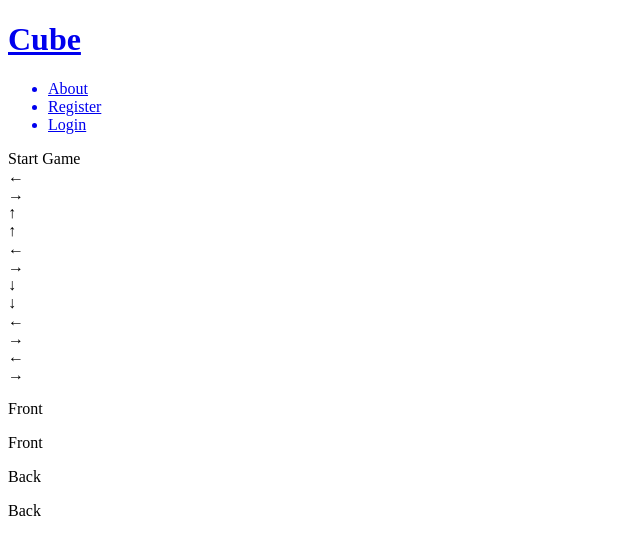
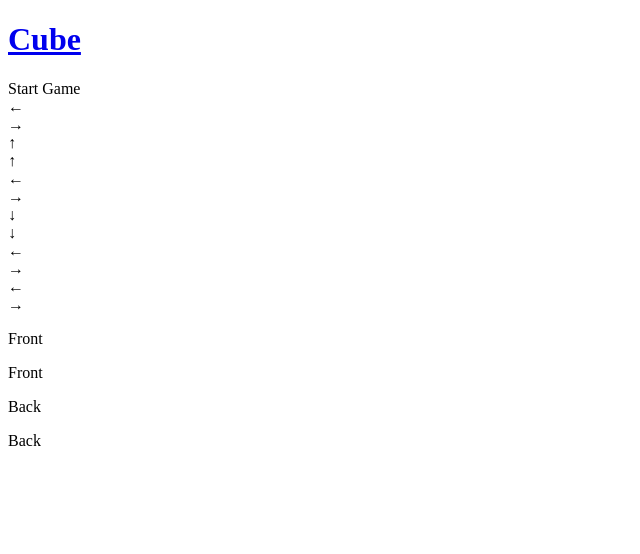
Before and after one commit to MaybeTed/Cube, a React app: page / in a window 1280 px wide. Shown: the top 554 px of the page, without its empty margins (0-640 px from the left). Built offline with nearby package versions, Linux system fonts and the light colour scheme; the HTML template or start-up script is replaced by a standard one.

Commit message:
removed unused links

```diff
--- a/src/components/Nav.js
+++ b/src/components/Nav.js
@@ -5,7 +5,13 @@ class Nav extends React.Component {
 	constructor() {
 		super();
 		this.state = {
+			winners: []
+		}
+	}
 
+	componentWillReceiveProps(nextProps) {
+		if (nextProps && nextProps.winners) {
+			this.setState({ winners: nextProps.winners });
 		}
 	}
 
@@ -14,9 +20,11 @@ class Nav extends React.Component {
 			<div className="nav">
 				<Link to="/"><h1>Cube</h1></Link>
 				<ul className="nav-links">
-					<Link to="/about" ><li>About</li></Link>
-					<Link to="/register" ><li>Register</li></Link>
-					<Link to="/login" ><li>Login</li></Link>
+					{this.state.winners.length ?
+					<Link to="/leaderboard" ><li>Winners</li></Link>
+					:
+					null
+					}
 				</ul>
 			</div>
 		)
```
